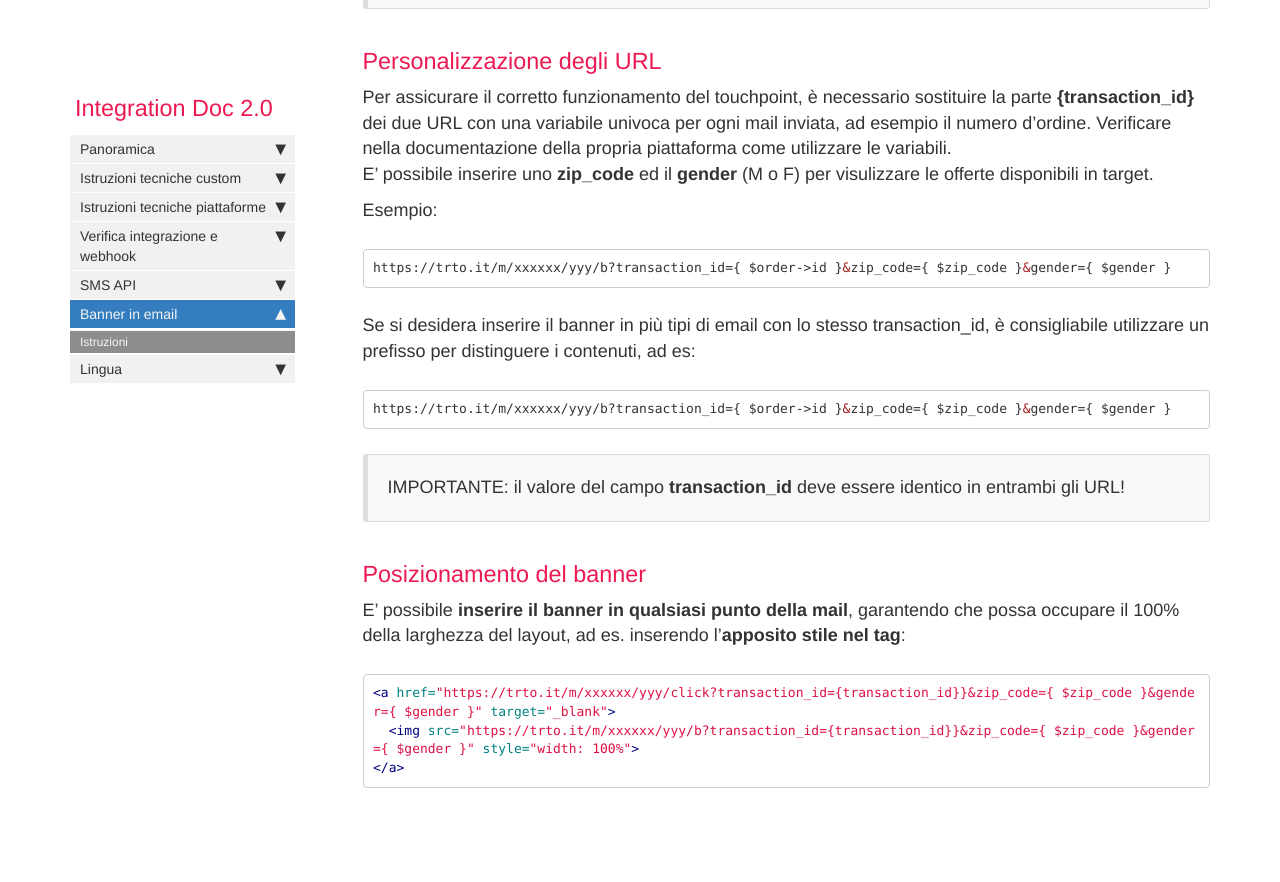
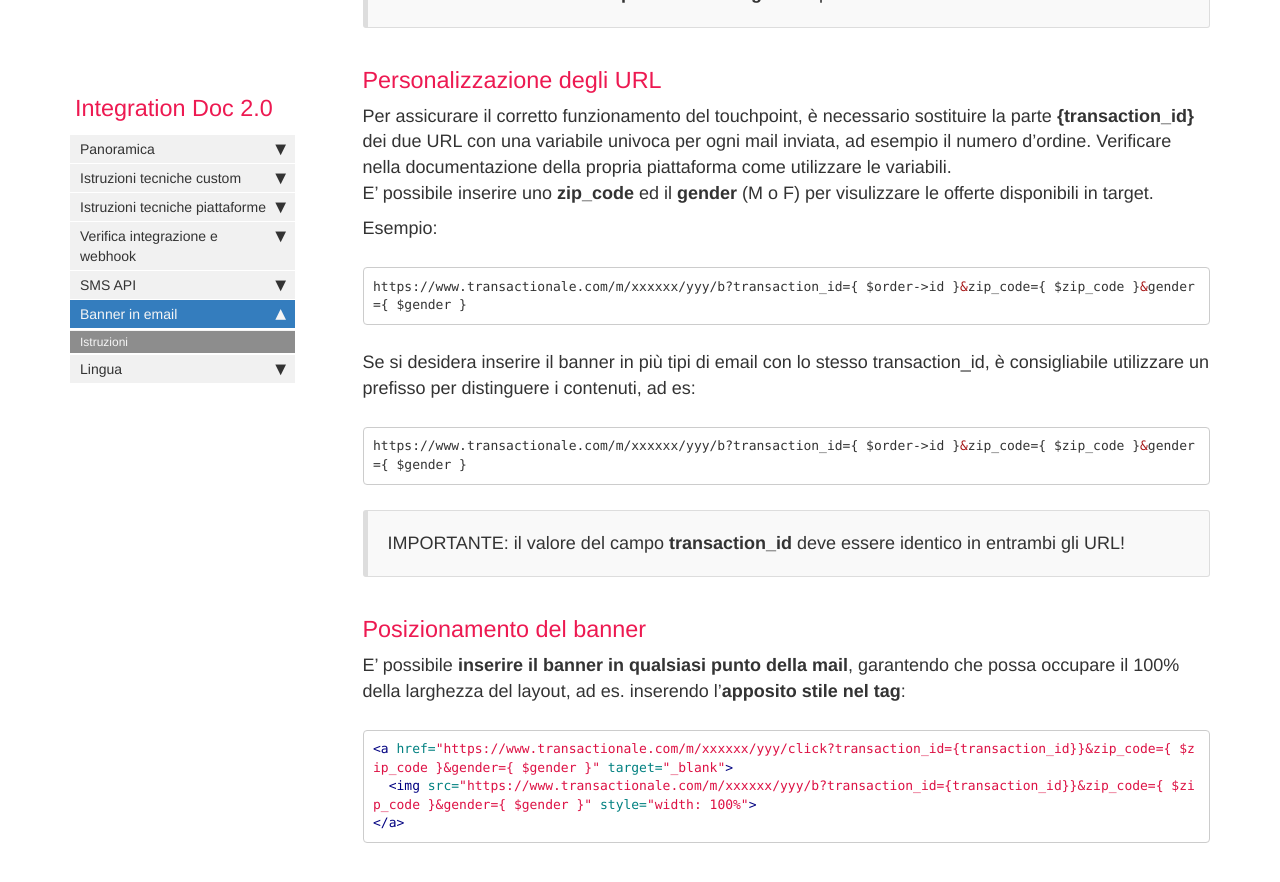
Before and after one commit to flyertech/trx_docs_it, a Jekyll site: the page built from pages/mydoc/banner_email.md, in a window 1280 px wide and 900 px high, scrolled down 1541 px. Shown: the top 882 px of the window. Built offline with Jekyll 4.4.1, drawn with Linux system fonts in a browser that asks for light colours; nearby versions of some CDN libraries; comment, search, counter and statistics services are not loaded.

Commit message:
Updated email banner domain.

````diff
--- a/pages/mydoc/banner_email.md
+++ b/pages/mydoc/banner_email.md
@@ -19,7 +19,7 @@ Dalla sezione **Monetize -> Web Touchpoints** del tuo account Transactionale, ag
 
 Si aprirà un box di dettaglio con dentro due URL:
 
-{% include image.html file="email_banner2.png" url="images/email_banner2.png" %}
+{% include image.html file="snippet_mail_banner2.png" url="images/snippet_mail_banner2.png" %}
 
 E’ possibile utilizzare questi due URL per generare il tag immagine a mano, oppure cliccando sul pulsante Snippet è disponibile un tag di esempio già pronto da incollare.
 
@@ -32,12 +32,12 @@ Per assicurare il corretto funzionamento del touchpoint, è necessario sostituir
 
 Esempio:
 ```html
-https://trto.it/m/xxxxxx/yyy/b?transaction_id={ $order->id }&zip_code={ $zip_code }&gender={ $gender }
+https://www.transactionale.com/m/xxxxxx/yyy/b?transaction_id={ $order->id }&zip_code={ $zip_code }&gender={ $gender }
 ```
 
 Se si desidera inserire il banner in più tipi di email con lo stesso transaction_id, è consigliabile utilizzare un prefisso per distinguere i contenuti, ad es:
 ```html
-https://trto.it/m/xxxxxx/yyy/b?transaction_id={ $order->id }&zip_code={ $zip_code }&gender={ $gender }
+https://www.transactionale.com/m/xxxxxx/yyy/b?transaction_id={ $order->id }&zip_code={ $zip_code }&gender={ $gender }
 ```
 
 {% include callout.html content="IMPORTANTE: il valore del campo **transaction_id** deve essere identico in entrambi gli URL!" %}
@@ -47,7 +47,7 @@ https://trto.it/m/xxxxxx/yyy/b?transaction_id={ $order->id }&zip_code={ $zip_cod
 E’ possibile **inserire il banner in qualsiasi punto della mail**, garantendo che possa occupare il 100% della larghezza del layout, ad es. inserendo l’**apposito stile nel tag**:
 
 ```html
-<a href="https://trto.it/m/xxxxxx/yyy/click?transaction_id={transaction_id}}&zip_code={ $zip_code }&gender={ $gender }" target="_blank">
-  <img src="https://trto.it/m/xxxxxx/yyy/b?transaction_id={transaction_id}}&zip_code={ $zip_code }&gender={ $gender }" style="width: 100%">
+<a href="https://www.transactionale.com/m/xxxxxx/yyy/click?transaction_id={transaction_id}}&zip_code={ $zip_code }&gender={ $gender }" target="_blank">
+  <img src="https://www.transactionale.com/m/xxxxxx/yyy/b?transaction_id={transaction_id}}&zip_code={ $zip_code }&gender={ $gender }" style="width: 100%">
 </a>
 ```
````
Also changed, not shown: images/snippet_mail_banner2.png (added).
